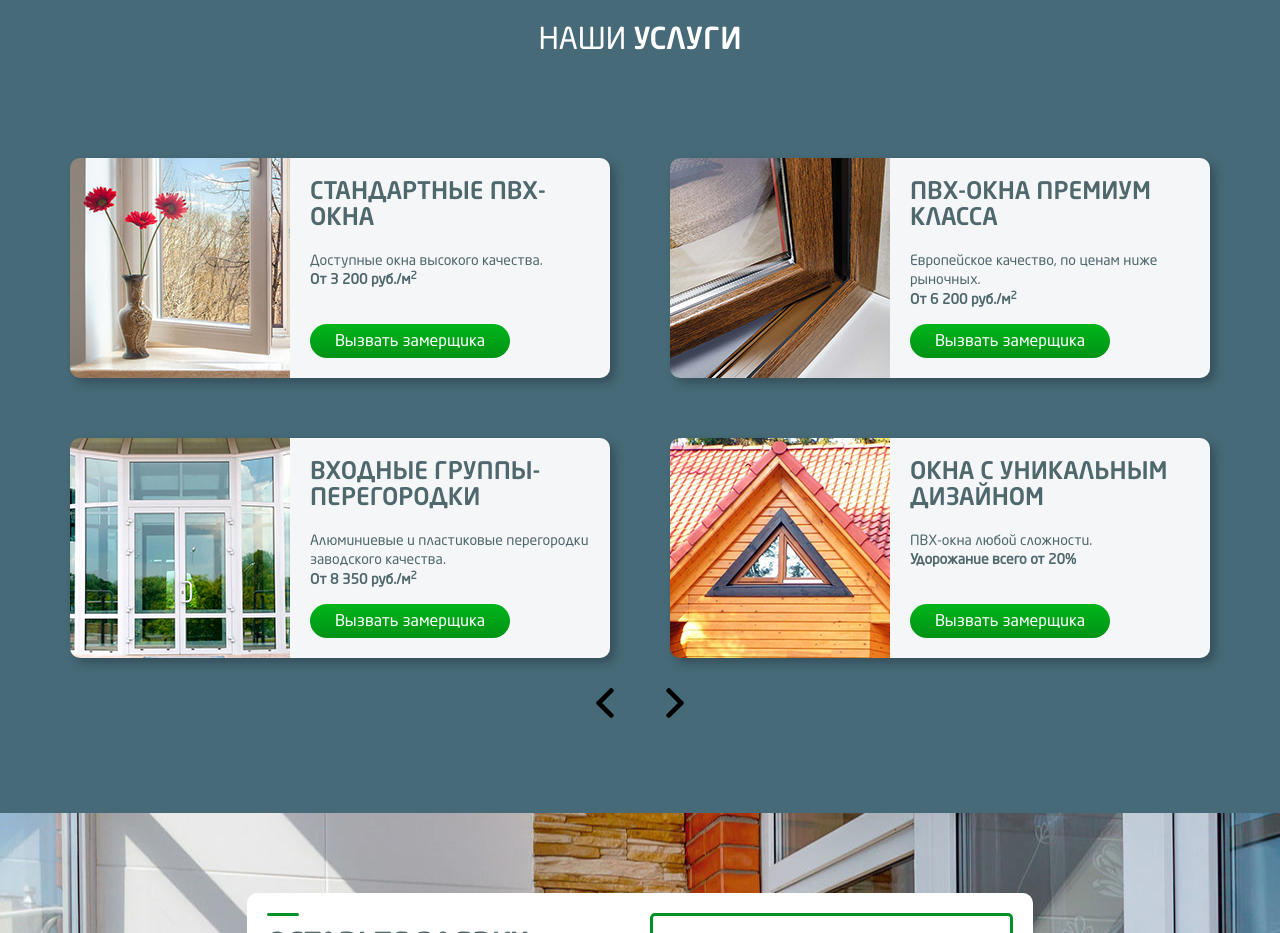
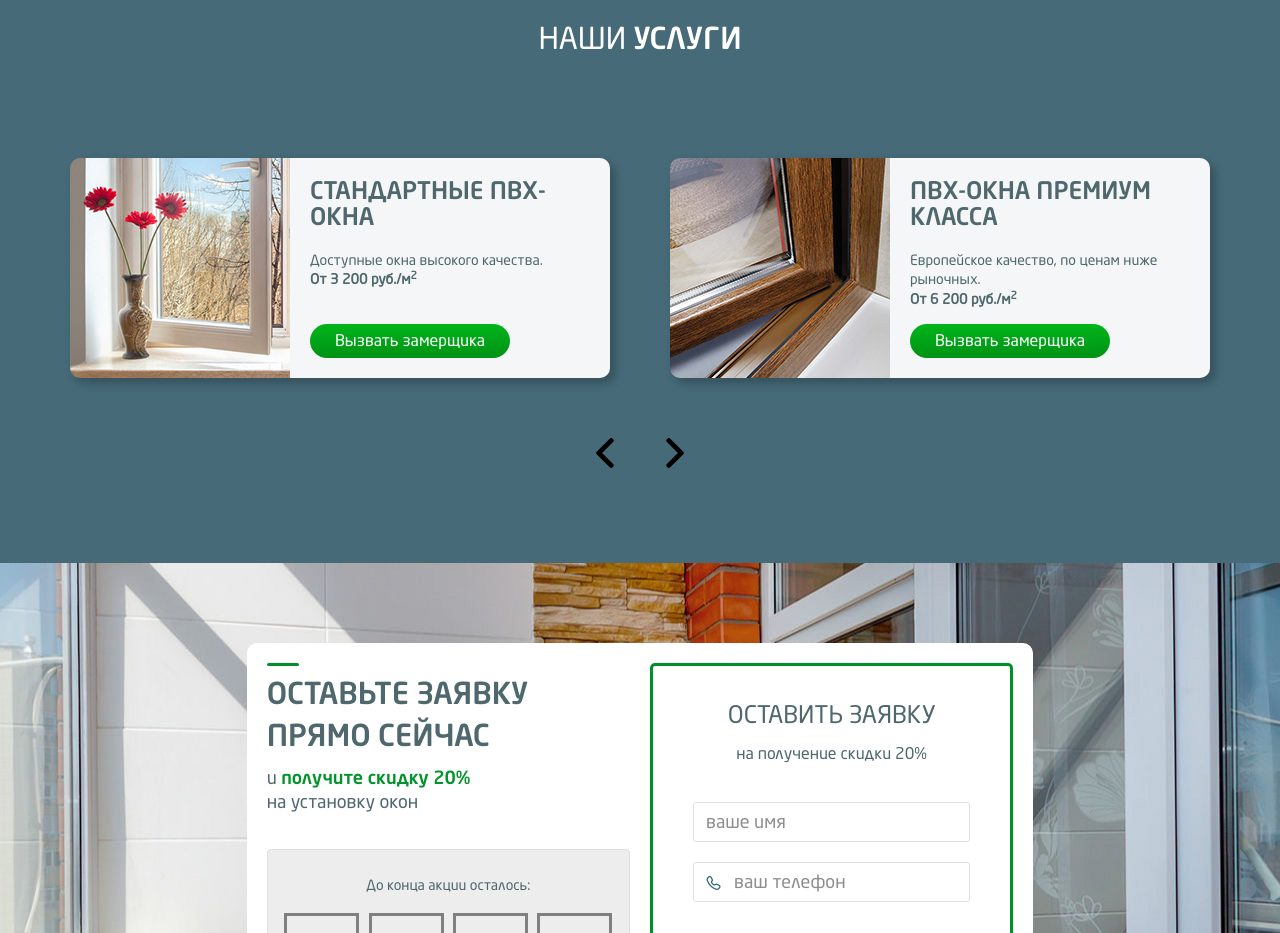
Before and after one commit to Lelalorim/GloAcademy-CourseJS_Diplom, a website built with webpack: page index.html in a window 1280 px wide. Shown: the part 1280-2213 px from the top of the page. Built offline with nearby package versions, Linux system fonts and the light colour scheme.

Commit message:
add servicesSlider

```diff
--- a/index.html
+++ b/index.html
@@ -185,7 +185,8 @@
     			<div class="heading-image"><i class="service-ico"></i></div>
     			<h2 class="heading white">Наши <span>услуги</span></h2>
     		</div>
-    		<div class="row services-wrap">
+    		<div class="row services-inner">
+	    		<div class="services-wrap">
 						<div class="col-md-12 col-lg-6">
 	    			<div class="service-block">
 	    				<div class="service-image">
@@ -242,13 +243,14 @@
 								</div>
 							</div>
 						</div>
+					</div>
+    		</div>
 				<div class="services-arrows">
 					<div class="services__arrow services__arrow--left">
 						<img src="images/benefits/left-arrow.svg" alt="">
 					</div>
 					<div class="services__arrow services__arrow--right">
 						<img src="images/benefits/right-arrow.svg" alt="">
-					</div>
 					</div>
 				</div>
     	</div>
--- a/js/index.js
+++ b/js/index.js
@@ -23,7 +23,24 @@ const carouselBenefits = new SliderCarousel({
     ],
   });
 
+const carouselServices = new SliderCarousel({
+    main: '.services-inner',
+    wrap: '.services-wrap',
+    next: '.services__arrow--right',
+    prev: '.services__arrow--left',
+    infinity: false,
+    position: 0,
+    slidesToShow: 2,
+    responsive: [
+      {
+        breakpoint: 576,
+        slideToShow: 1,
+      },
+    ],
+  });
+
   carouselBenefits.init();
+  carouselServices.init();
 
 smoothScroll();
 sertificateModal();
--- a/js/src/validate.js
+++ b/js/src/validate.js
@@ -6,7 +6,6 @@ const validateInputs = () => {
 
   document.addEventListener('input', event => {
     const target = event.target;
-    console.log('target: ', target);
     const phoneNumber = /телефон/gi,
       nameInput = /имя/gi;
 
```
Also changed, not shown: build/bundle.js. Lines whose indentation alone changed are shown as unchanged.
